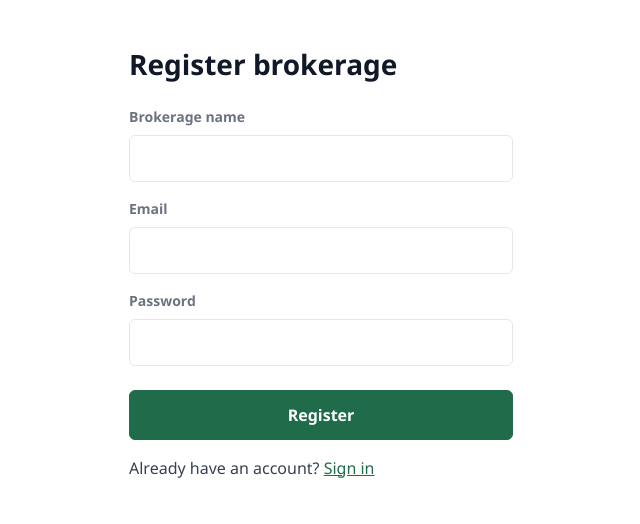
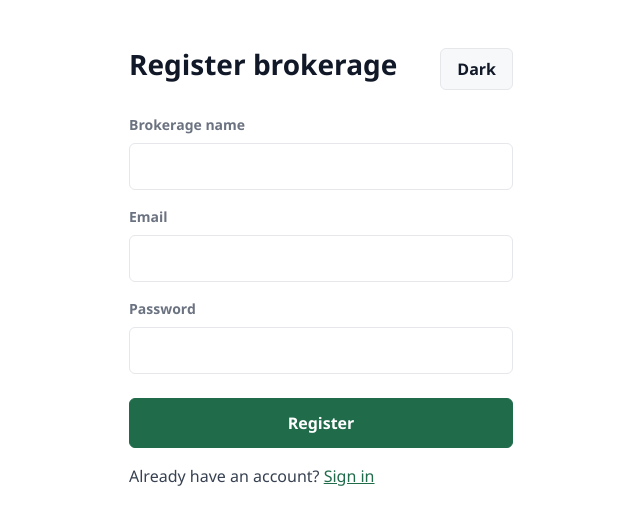
Before and after one commit to janitha000/broker-platform-client, a React (Vite) app: page /register in a window 1280 px wide. Shown: the top 524 px of the page, without its empty margins (319-959 px from the left). Built offline with nearby package versions, Linux system fonts and the light colour scheme.

Commit message:
[Add] Theme toggle

```diff
--- a/index.html
+++ b/index.html
@@ -5,6 +5,20 @@
     <link rel="icon" type="image/svg+xml" href="/favicon.svg" />
     <meta name="viewport" content="width=device-width, initial-scale=1.0" />
     <title>Broker</title>
+    <script>
+      try {
+        var raw = localStorage.getItem("broker.theme");
+        if (raw) {
+          var theme = raw;
+          try {
+            theme = JSON.parse(raw);
+          } catch (e) {}
+          if (theme === "dark" || theme === "light") {
+            document.documentElement.dataset.theme = theme;
+          }
+        }
+      } catch (e) {}
+    </script>
   </head>
   <body>
     <div id="root"></div>
--- a/src/components/Page.module.css
+++ b/src/components/Page.module.css
@@ -4,8 +4,16 @@
   padding-block: var(--space-8);
 }
 
+.header {
+  display: flex;
+  align-items: flex-start;
+  justify-content: space-between;
+  gap: var(--space-4);
+  margin-bottom: var(--space-5);
+}
+
 .title {
-  margin: 0 0 var(--space-5);
+  margin: 0;
   font-family: var(--font-heading);
   font-size: var(--font-size-xl);
   font-weight: var(--font-weight-medium);
--- a/src/components/Page.tsx
+++ b/src/components/Page.tsx
@@ -1,10 +1,14 @@
 import type { ReactNode } from "react";
 import styles from "./Page.module.css";
+import { ThemeToggle } from "./ThemeToggle";
 
 export function Page({ title, children }: { title: string; children: ReactNode }) {
   return (
     <main className={styles.page}>
-      <h1 className={styles.title}>{title}</h1>
+      <header className={styles.header}>
+        <h1 className={styles.title}>{title}</h1>
+        <ThemeToggle />
+      </header>
       {children}
     </main>
   );
--- /dev/null
+++ b/src/components/ThemeToggle.tsx
@@ -0,0 +1,19 @@
+import { Theme } from "../theme/theme";
+import { useTheme } from "../theme/ThemeContext";
+import { Button } from "./Button";
+
+export function ThemeToggle() {
+  const { theme, setTheme } = useTheme();
+  const isDark = theme === Theme.Dark;
+
+  return (
+    <Button
+      variant="secondary"
+      aria-pressed={isDark}
+      aria-label={isDark ? "Switch to light theme" : "Switch to dark theme"}
+      onClick={() => setTheme(isDark ? Theme.Light : Theme.Dark)}
+    >
+      {isDark ? "Light" : "Dark"}
+    </Button>
+  );
+}
--- a/src/main.tsx
+++ b/src/main.tsx
@@ -5,13 +5,16 @@ import "./index.css";
 import App from "./App.tsx";
 import { queryClient } from "./api/queryClient.ts";
 import { AuthProvider } from "./auth/AuthContext.tsx";
+import { ThemeProvider } from "./theme/ThemeContext.tsx";
 
 createRoot(document.getElementById("root")!).render(
   <StrictMode>
     <QueryClientProvider client={queryClient}>
-      <AuthProvider>
-        <App />
-      </AuthProvider>
+      <ThemeProvider>
+        <AuthProvider>
+          <App />
+        </AuthProvider>
+      </ThemeProvider>
     </QueryClientProvider>
   </StrictMode>,
 );
--- a/src/styles/tokens.css
+++ b/src/styles/tokens.css
@@ -1,10 +1,12 @@
 /*
   Design tokens — the only place colour, space, and type are defined.
-  Pages and (later) Button/Input must use these names, not raw hex.
-  A second theme later: [data-theme="dark"] { --color-bg: ... }
+  Pages and components use these names, not raw hex.
+  Dark theme: set data-theme="dark" on <html>; only colour (and shadow) change.
 */
 
 :root {
+  color-scheme: light;
+
   /* Colour — white canvas; surface is a light grey panel on that canvas */
   --color-bg: #ffffff;
   --color-surface: #f7f8fa;
@@ -46,3 +48,21 @@
   --radius: 0.375rem;
   --shadow: 0 1px 2px rgb(28 36 48 / 8%);
 }
+
+[data-theme="dark"] {
+  color-scheme: dark;
+
+  --color-bg: #111827;
+  --color-surface: #1f2937;
+  --color-text: #d1d5db;
+  --color-heading: #f9fafb;
+  --color-muted: #9ca3af;
+  --color-border: #374151;
+  --color-accent: #3d9b6e;
+  --color-accent-hover: #4aad7e;
+  --color-on-accent: #ffffff;
+  --color-danger: #f97066;
+  --color-danger-bg: #3f1c19;
+  --color-focus: #3d9b6e;
+  --shadow: 0 1px 2px rgb(0 0 0 / 40%);
+}
--- /dev/null
+++ b/src/theme/ThemeContext.tsx
@@ -0,0 +1,37 @@
+import { createContext, useContext, useState, type ReactNode } from "react";
+import { Theme, applyTheme, loadTheme, saveTheme } from "./theme";
+
+type ThemeContextValue = {
+  theme: Theme;
+  setTheme: (theme: Theme) => void;
+};
+
+const ThemeContext = createContext<ThemeContextValue | undefined>(undefined);
+
+export function ThemeProvider({ children }: { children: ReactNode }) {
+  const [theme, setThemeState] = useState<Theme>(() => {
+    const next = loadTheme() ?? Theme.Light;
+    applyTheme(next);
+    return next;
+  });
+
+  function setTheme(next: Theme) {
+    saveTheme(next);
+    applyTheme(next);
+    setThemeState(next);
+  }
+
+  return (
+    <ThemeContext.Provider value={{ theme, setTheme }}>
+      {children}
+    </ThemeContext.Provider>
+  );
+}
+
+export function useTheme(): ThemeContextValue {
+  const value = useContext(ThemeContext);
+  if (!value) {
+    throw new Error("useTheme must be used inside ThemeProvider");
+  }
+  return value;
+}
--- /dev/null
+++ b/src/theme/theme.ts
@@ -0,0 +1,34 @@
+const STORAGE_KEY = "broker.theme";
+
+export const Theme = {
+  Light: "light",
+  Dark: "dark",
+} as const;
+
+export type Theme = (typeof Theme)[keyof typeof Theme];
+
+function isTheme(value: unknown): value is Theme {
+  return value === Theme.Light || value === Theme.Dark;
+}
+
+export function saveTheme(theme: Theme) {
+  localStorage.setItem(STORAGE_KEY, JSON.stringify(theme));
+}
+
+export function loadTheme(): Theme | null {
+  const raw = localStorage.getItem(STORAGE_KEY);
+  if (!raw) return null;
+  try {
+    const parsed: unknown = JSON.parse(raw);
+    if (isTheme(parsed)) return parsed;
+  } catch {
+    /* stored as a bare string */
+  }
+  if (isTheme(raw)) return raw;
+  localStorage.removeItem(STORAGE_KEY);
+  return null;
+}
+
+export function applyTheme(theme: Theme): void {
+  document.documentElement.dataset.theme = theme;
+}
```
